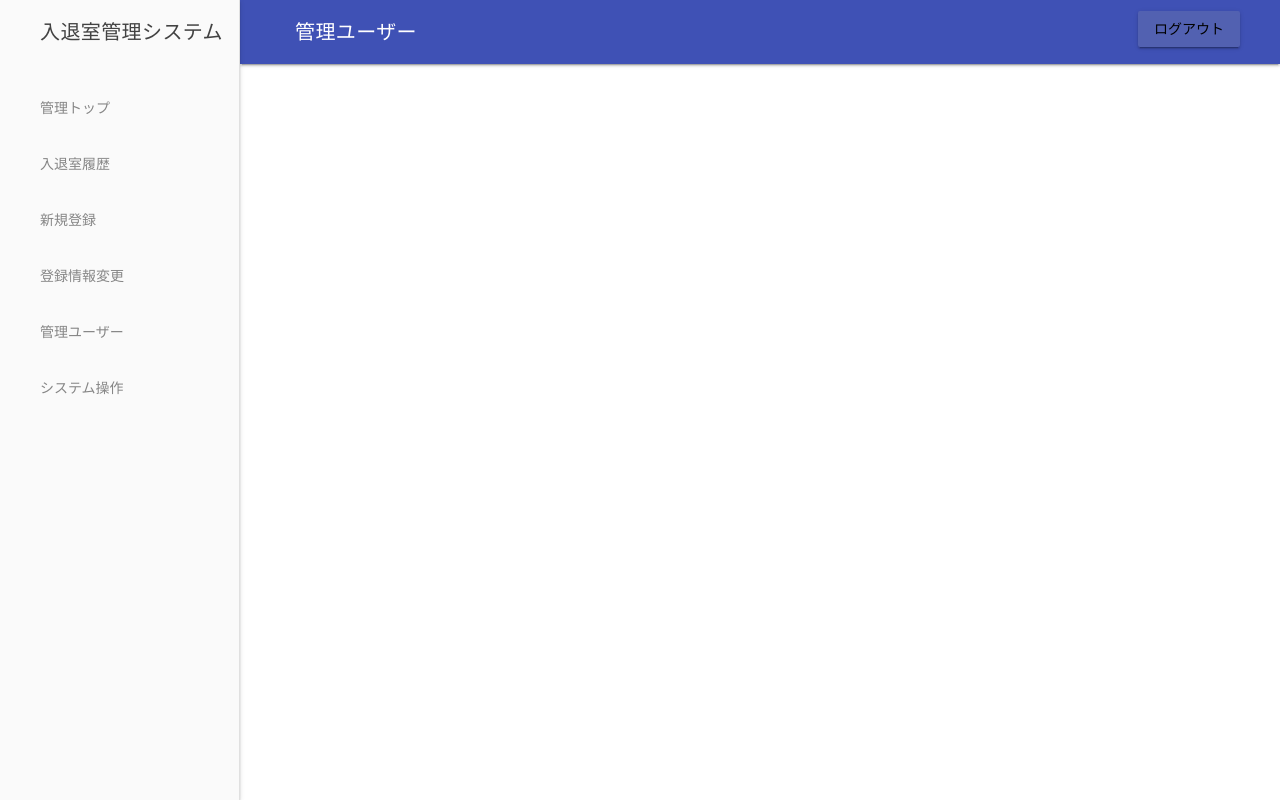
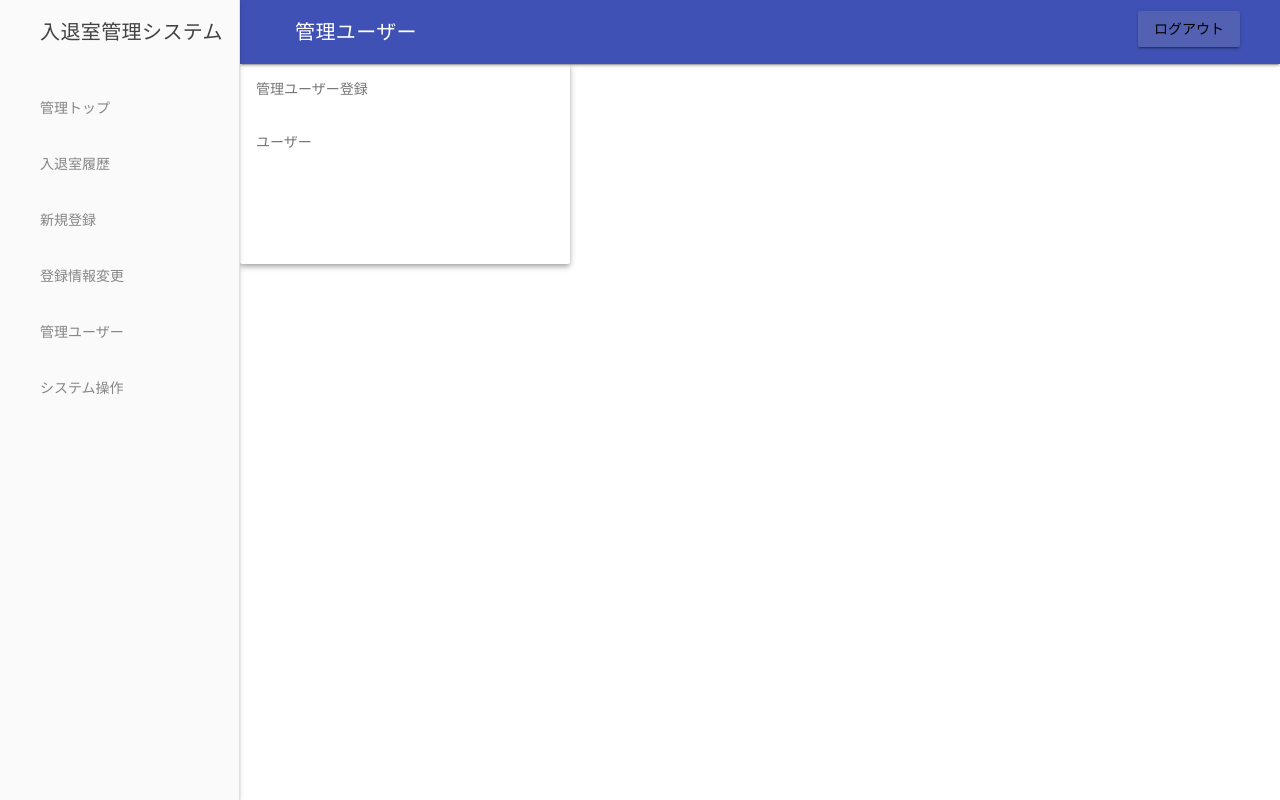
Before and after one commit to job3-14/EEmgmt, a PHP site: page /adminuser/adminuser.php in a window 1280 px wide. Run offline with PHP 8.4, Linux system fonts and the light colour scheme; the visitor is signed in with stand-in values (Sample User, id 1).

Commit message:
カードの追加

```diff
--- a/Docker/x64/apache2/www/adminuser/adminuser.php
+++ b/Docker/x64/apache2/www/adminuser/adminuser.php
@@ -48,7 +48,34 @@ header('Location: /login.php');
         </nav>
       </div>
       <main class="mdl-layout__content">
-        <div class="page-content"><!-- Your content goes here --></div>
+        <div class="page-content"><!-- Your content goes here -->
+
+
+
+
+<div>
+  <div class="mdl-card mdl-shadow--4dp">
+  <div class="mdl-card__supporting-text">
+    管理ユーザー登録
+  </div>
+  <div class="mdl-card__supporting-text">
+  <p>ユーザー</p>
+  </div>
+</div>
+</div>
+
+
+
+
+
+
+
+
+
+
+
+
+</div>
       </main>
     </div>
 
```
